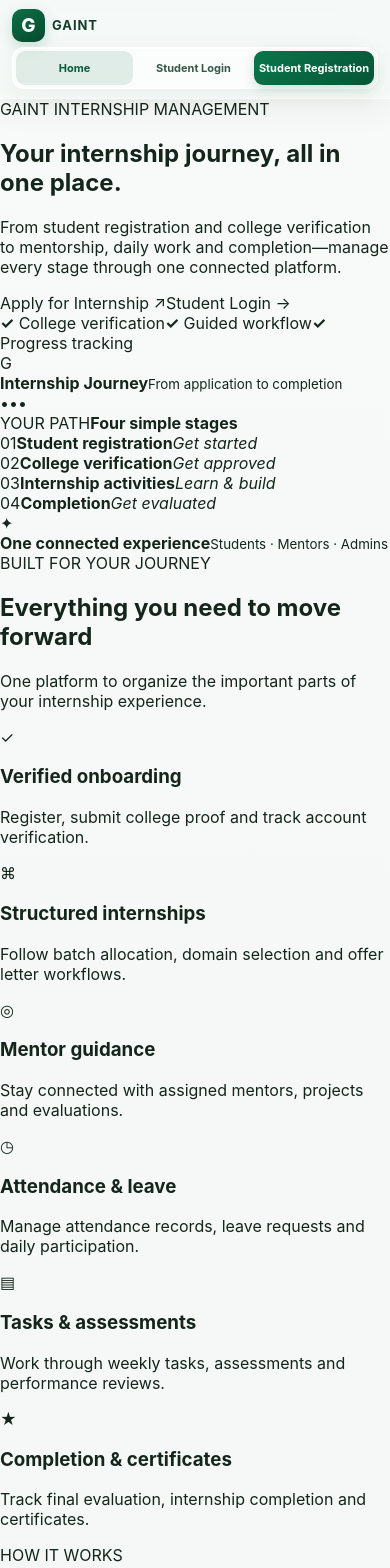
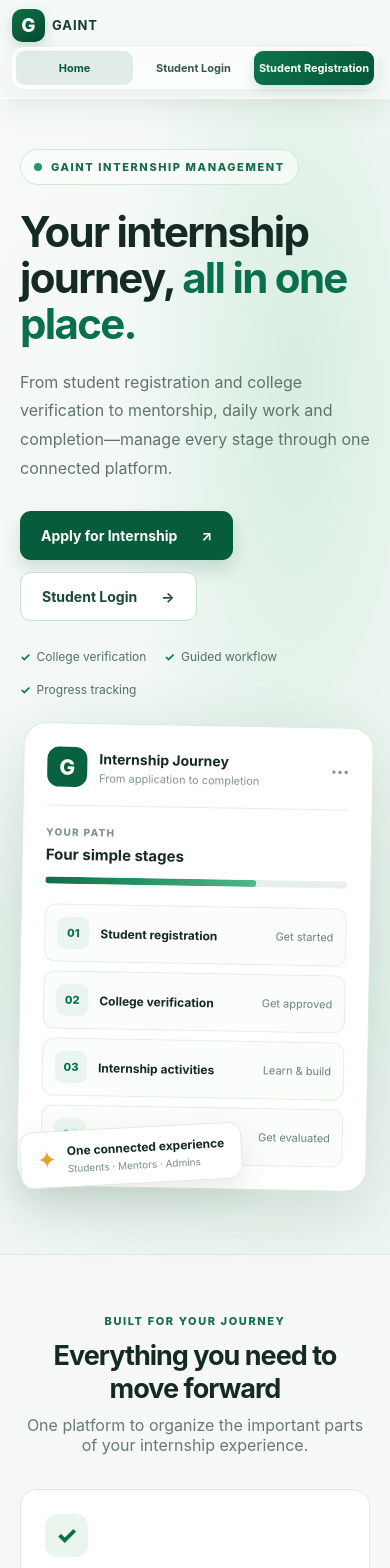
Before and after one commit to cloutgaint/InternsManagement, a Next.js app in the folder frontend/: page / in a window 390 px wide. Shown: the top 1568 px of the page. Built offline with nearby package versions, Linux system fonts and the light colour scheme.

Commit message:
style(home): responsive two-column hero and polished feature sections

```diff
--- a/frontend/shared/globals.css
+++ b/frontend/shared/globals.css
@@ -145,3 +145,69 @@
 .admin-home a:focus-visible{outline:3px solid #39835e;outline-offset:3px}
 @media(max-width:980px){.admin-overview-grid{grid-template-columns:repeat(2,minmax(0,1fr))}.admin-workspace-grid{grid-template-columns:repeat(2,minmax(0,1fr))}}
 @media(max-width:640px){.admin-home-header{flex-direction:column}.admin-overview-grid,.admin-queue-grid,.admin-workspace-grid{grid-template-columns:1fr}.admin-overview-card{min-height:140px}.admin-home{padding-top:22px}}
+
+/* Public home: scoped landing page design. */
+.public-home{overflow:hidden;color:#152a20}
+.public-hero{background:radial-gradient(ellipse at 76% 25%,#d7eee0 0,transparent 43%),linear-gradient(125deg,#f7faf8,#eef6f1);border-bottom:1px solid #e1ebe5}
+.public-hero-inner{max-width:1200px;margin:auto;min-height:570px;display:grid;grid-template-columns:1.05fr .95fr;align-items:center;gap:64px;padding:76px 28px 85px}
+.public-kicker,.public-section-kicker{font-size:11px;letter-spacing:1.6px;font-weight:800;color:#176c49}
+.public-kicker{display:inline-flex;align-items:center;gap:9px;padding:10px 13px;border:1px solid #d3e7da;border-radius:999px;background:#fff9}
+.public-kicker-dot{width:8px;height:8px;border-radius:50%;background:#1f9966}
+.public-hero-copy h1{font-size:clamp(40px,4.6vw,64px);line-height:1.1;letter-spacing:-2.6px;margin:24px 0 20px;max-width:650px}
+.public-hero-copy h1 span{color:#08704a}
+.public-hero-copy>p{color:#60756a;font-size:16px;line-height:1.8;max-width:570px;margin:0}
+.public-hero-actions{display:flex;align-items:center;gap:12px;flex-wrap:wrap;margin:28px 0}
+.public-primary,.public-outline{display:inline-flex;align-items:center;justify-content:center;gap:24px;min-height:49px;padding:12px 21px;border-radius:11px;font-weight:750;font-size:14px;transition:transform .15s,box-shadow .15s}
+.public-primary{background:#075c3c;color:#fff;box-shadow:0 9px 18px #075c3c2b}
+.public-outline{border:1px solid #cbded2;background:#fff;color:#164b34}
+.public-primary:hover,.public-outline:hover{transform:translateY(-2px);box-shadow:0 12px 24px #0d3f2722}
+.public-trust{display:flex;gap:18px;flex-wrap:wrap;color:#557064;font-size:12px}
+.public-trust span{display:inline-flex;gap:6px;align-items:center}
+.public-trust b{color:#08794e}
+.public-hero-visual{position:relative;min-height:425px;display:flex;align-items:center;justify-content:center}
+.public-visual-glow{position:absolute;inset:9% 0;background:#a9d9bd66;filter:blur(60px);border-radius:50%}
+.public-visual-card{position:relative;width:min(100%,460px);background:#fff;border:1px solid #dce8e0;border-radius:22px;padding:23px;box-shadow:0 24px 70px #174b2e24;transform:rotate(1deg)}
+.public-visual-head{display:flex;align-items:center;gap:12px;padding-bottom:18px;border-bottom:1px solid #e6eee9}
+.public-visual-logo{display:grid;place-items:center;width:40px;height:40px;border-radius:12px;background:#09623f;color:#fff;font-weight:800;font-size:21px}
+.public-visual-head>div{display:flex;flex-direction:column;gap:4px;flex:1}
+.public-visual-head b{font-size:14px}
+.public-visual-head small,.public-visual-dots{color:#84978b;font-size:11px}
+.public-visual-progress{display:flex;flex-direction:column;gap:7px;margin:20px 0}
+.public-visual-progress>span{font-size:10px;letter-spacing:1.3px;color:#7d9585;font-weight:800}
+.public-visual-progress>b{font-size:15px}
+.public-progress-track{height:7px;background:#e8f0eb;border-radius:999px;overflow:hidden;margin-top:6px}
+.public-progress-track i{display:block;width:70%;height:100%;background:linear-gradient(90deg,#087149,#4db987);border-radius:999px}
+.public-visual-steps{display:grid;gap:9px}
+.public-visual-steps>div{display:flex;align-items:center;gap:11px;padding:12px;border:1px solid #e5eee8;background:#fbfdfb;border-radius:11px}
+.public-visual-steps>div>span{display:grid;place-items:center;width:32px;height:32px;background:#e9f5ee;border-radius:9px;color:#087149;font-size:11px;font-weight:800}
+.public-visual-steps b{font-size:12px;flex:1}
+.public-visual-steps em{font-size:11px;color:#6a8274;font-style:normal}
+.public-floating-tag{position:absolute;bottom:5px;left:-22px;display:flex;align-items:center;gap:10px;background:#fff;border:1px solid #e2ebe5;box-shadow:0 12px 32px #123b231a;border-radius:13px;padding:12px 16px;transform:rotate(-3deg)}
+.public-floating-tag>span{font-size:24px;color:#e4a42b}
+.public-floating-tag>div{display:flex;flex-direction:column;gap:4px}
+.public-floating-tag b{font-size:12px}
+.public-floating-tag small{font-size:10px;color:#789083}
+.public-content{max-width:1200px;margin:auto;padding:75px 28px}
+.public-section-heading{text-align:center;margin-bottom:34px}
+.public-section-heading h2{font-size:clamp(27px,3vw,38px);letter-spacing:-1px;margin:10px 0}
+.public-section-heading p{color:#687b70;margin:0}
+.public-feature-grid{display:grid;grid-template-columns:repeat(3,minmax(0,1fr));gap:16px}
+.public-feature{background:#fff;border:1px solid #dfe9e2;border-radius:17px;padding:24px;transition:transform .15s,box-shadow .15s}
+.public-feature:hover{transform:translateY(-3px);box-shadow:0 12px 30px #173b2512}
+.public-feature-icon{display:grid;place-items:center;width:43px;height:43px;border-radius:12px;background:#e9f5ed;color:#08714b;font-size:24px;font-weight:800}
+.public-feature h3{font-size:17px;margin:20px 0 9px}
+.public-feature p{font-size:13px;color:#64776b;line-height:1.7;margin:0}
+.public-steps-section{background:#eef5f0;border-top:1px solid #e1eae3;border-bottom:1px solid #e1eae3}
+.public-steps-grid{display:grid;grid-template-columns:repeat(4,minmax(0,1fr));gap:16px}
+.public-step{background:#fff;border:1px solid #dfe8e1;border-radius:14px;padding:22px}
+.public-step>span{font-size:25px;font-weight:850;color:#169262}
+.public-step h3{font-size:15px;margin:14px 0 8px}
+.public-step p{font-size:12px;line-height:1.65;color:#6a7d71;margin:0}
+.public-bottom{display:flex;align-items:center;justify-content:space-between;gap:30px}
+.public-bottom h2{font-size:30px;letter-spacing:-.8px;margin:10px 0}
+.public-bottom p{color:#6a7d71;margin:0}
+.public-bottom .public-primary{flex:none}
+.public-home a:focus-visible{outline:3px solid #249363;outline-offset:4px}
+@media(max-width:950px){.public-hero-inner{gap:28px;grid-template-columns:1fr 1fr}.public-hero-copy h1{font-size:44px}.public-feature-grid{grid-template-columns:repeat(2,minmax(0,1fr))}.public-steps-grid{grid-template-columns:repeat(2,minmax(0,1fr))}}
+@media(max-width:700px){.public-hero-inner{grid-template-columns:1fr;padding:50px 20px 65px}.public-hero-copy h1{font-size:42px;letter-spacing:-1.7px}.public-hero-visual{min-height:350px}.public-visual-card{max-width:420px}.public-floating-tag{left:0}.public-content{padding:54px 20px}.public-feature-grid,.public-steps-grid{grid-template-columns:1fr}.public-bottom{align-items:flex-start;flex-direction:column}}
+@media(prefers-reduced-motion:reduce){.public-home *{transition:none!important}}
```
